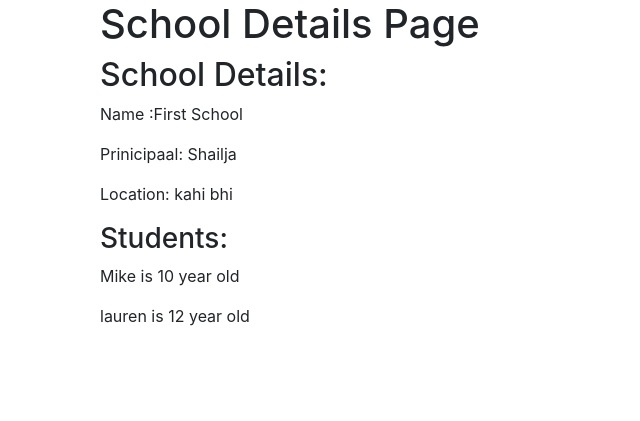
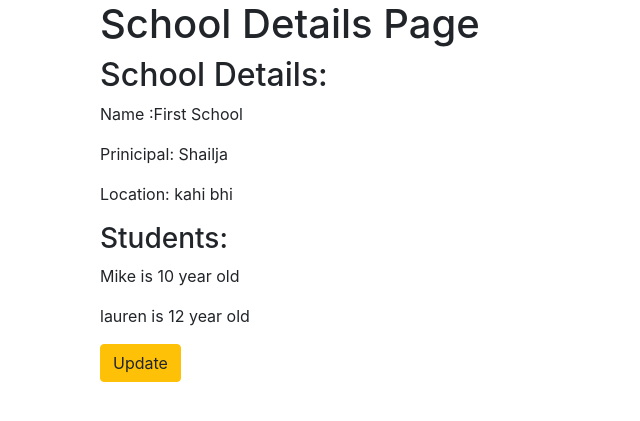
Before and after one commit to tanvichalisgaonkar/DjangoPractice, a Django app: page /basic_app/1/ in a window 1280 px wide. Shown: the part 56-477 px from the top of the page, without its empty margins (0-640 px from the left). Run offline with Django 3.2, Linux system fonts and the light colour scheme; data comes from the database, SQL or seed files in the repository; both versions use the stored data as it was after the commit; some libraries are stand-ins or nearby versions.

Commit message:
addition

```diff
--- a/adcbv/basic_app/templates/basic_app/school_detail.html
+++ b/adcbv/basic_app/templates/basic_app/school_detail.html
@@ -5,7 +5,7 @@
 	<h1>School Details Page</h1>
 	<h2>School Details:</h2>
 	<p> Name :{{ school_detail.name }}</p>
-	<p> Prinicipaal: {{ school_detail.principal }}</p>
+	<p> Prinicipal: {{ school_detail.principal }}</p>
 	<p> Location: {{ school_detail.location  }}</p>
 
 	<h3> Students: </h3>
@@ -14,4 +14,9 @@
 	{% endfor %}
 </div>
 
+
+<div class="container">
+	<p><a class="btn btn-warning " href="{% url 'basic_app:update' pk=school_detail.id %}">Update</a></p>
+</div>
+
 {% endblock %}
--- a/adcbv/basic_app/urls.py
+++ b/adcbv/basic_app/urls.py
@@ -7,6 +7,7 @@ urlpatterns = [
  re_path(r'^$',views.SchoolListView.as_view(),name='list'),
  re_path(r'^(?P<pk>\d+)/$',views.SchoolDetailView.as_view(),name = 'detail'),
  re_path(r'^create/$',views.SchoolCreateView.as_view(),name = 'create'),
-
+ re_path(r'^update(?P<pk>\d+)/$',views.SchoolUpdateView.as_view(),name = 'update'),
+ re_path(r'^delete(?P<pk>\d+)/$',views.SchoolDeleteView.as_view(),name = 'delete'),
 
 ]
--- a/adcbv/basic_app/views.py
+++ b/adcbv/basic_app/views.py
@@ -4,6 +4,7 @@ from django.views.generic import (View,TemplateView,
 					CreateView,UpdateView,DeleteView)
 from django.http import HttpResponse
 from . import models
+from django.urls import reverse_lazy
 
 # Function Based View
 # def index(request):
@@ -36,3 +37,11 @@ class SchoolDetailView(DetailView):
 class SchoolCreateView(CreateView):
 	fields = ('name','principal','location')
 	model = models.School
+
+class SchoolUpdateView(UpdateView):
+	fields = ('name','principal')
+	model = models.School
+
+class SchoolDeleteView(DeleteView):
+	model = models.School
+	success_url = reverse_lazy("basic_app:list")
```
Also changed, not shown: adcbv/basic_app/templates/basic_app/school_confirm_delete.html (added, +15 -0 lines), adcbv/db.sqlite3.
